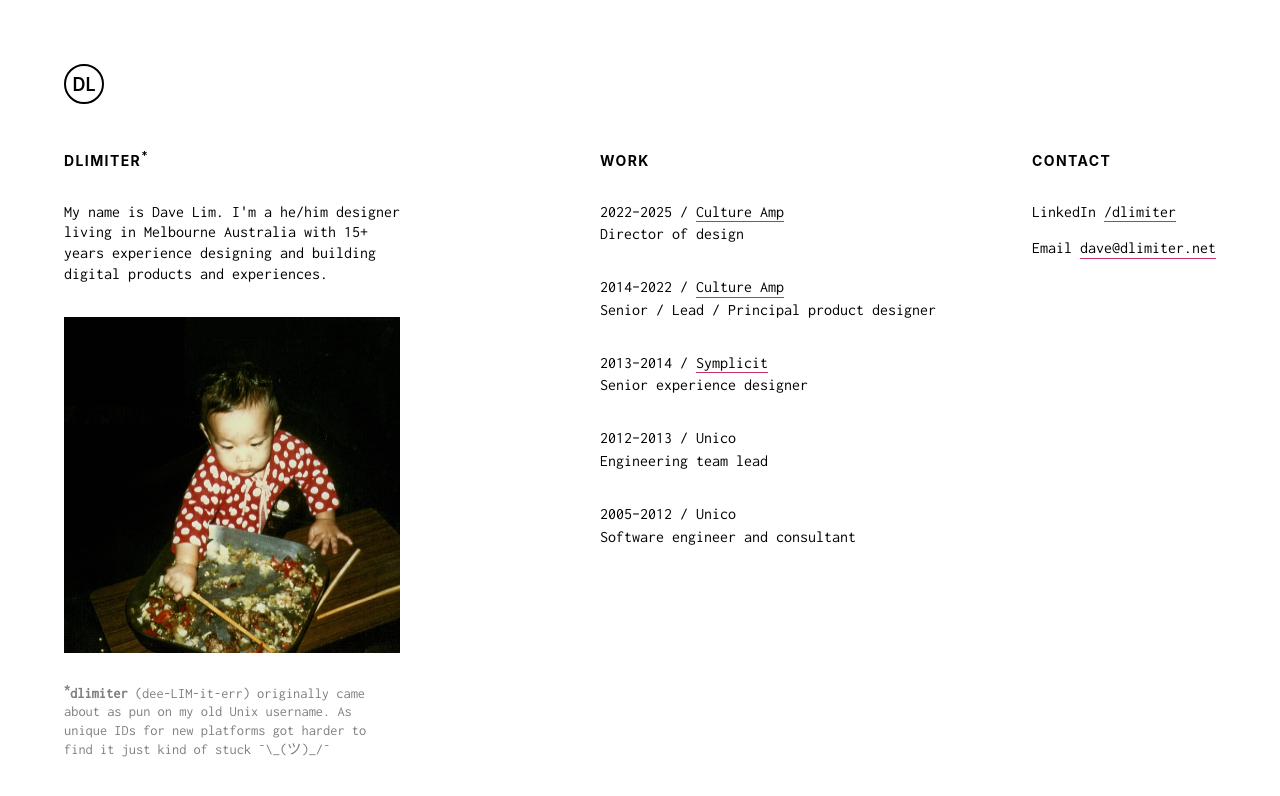
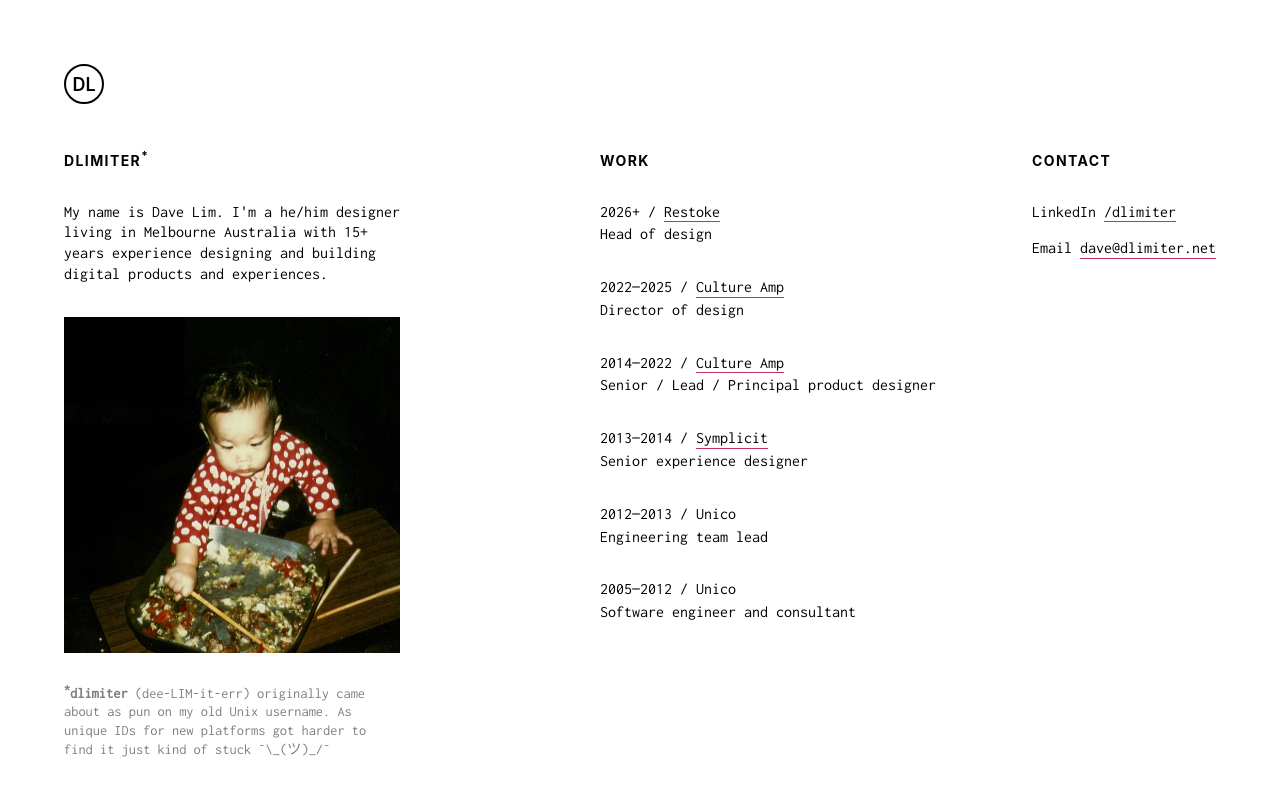
Before and after one commit to dlimiter/dlimiter.github.io, a Jekyll site: the page built from index.html, in a window 1280 px wide. Shown: the top 796 px of the page. Built offline with Jekyll 4.4.1, drawn with Linux system fonts in a browser that asks for light colours; some web fonts are replaced.

Commit message:
Adds new role

```diff
--- a/index.html
+++ b/index.html
@@ -57,33 +57,40 @@ title: Dave Lim
 
         <div class="section-content">
           <div class="work-item">
-            <div class="work-period">2022–2025 /
+            <div class="work-period">2026+ /
+              <a href="https://www.restoke.ai/" target="_blank" rel="noopener" aria-label="Restoke">Restoke</a>
+            </div>
+            <div class="work-title">Head of design</div>
+          </div>
+
+          <div class="work-item">
+            <div class="work-period">2022—2025 /
               <a href="https://www.cultureamp.com/" target="_blank" rel="noopener" aria-label="Culture Amp">Culture Amp</a>
             </div>
             <div class="work-title">Director of design</div>
           </div>
 
           <div class="work-item">
-            <div class="work-period">2014–2022 /
+            <div class="work-period">2014—2022 /
               <a href="https://www.cultureamp.com/" target="_blank" rel="noopener" aria-label="Culture Amp">Culture Amp</a>
             </div>
             <div class="work-title">Senior / Lead / Principal product designer</div>
           </div>
 
           <div class="work-item">
-            <div class="work-period">2013–2014 /
+            <div class="work-period">2013—2014 /
               <a href="https://symplicit.com.au/" target="_blank" rel="noopener" aria-label="Symplicit">Symplicit</a>
             </div>
             <div class="work-title">Senior experience designer</div>
           </div>
 
           <div class="work-item">
-            <div class="work-period">2012–2013 / Unico</div>
+            <div class="work-period">2012—2013 / Unico</div>
             <div class="work-title">Engineering team lead</div>
           </div>
 
           <div class="work-item">
-            <div class="work-period">2005–2012 / Unico</div>
+            <div class="work-period">2005—2012 / Unico</div>
             <div class="work-title">Software engineer and consultant</div>
           </div>
         </div>
```
